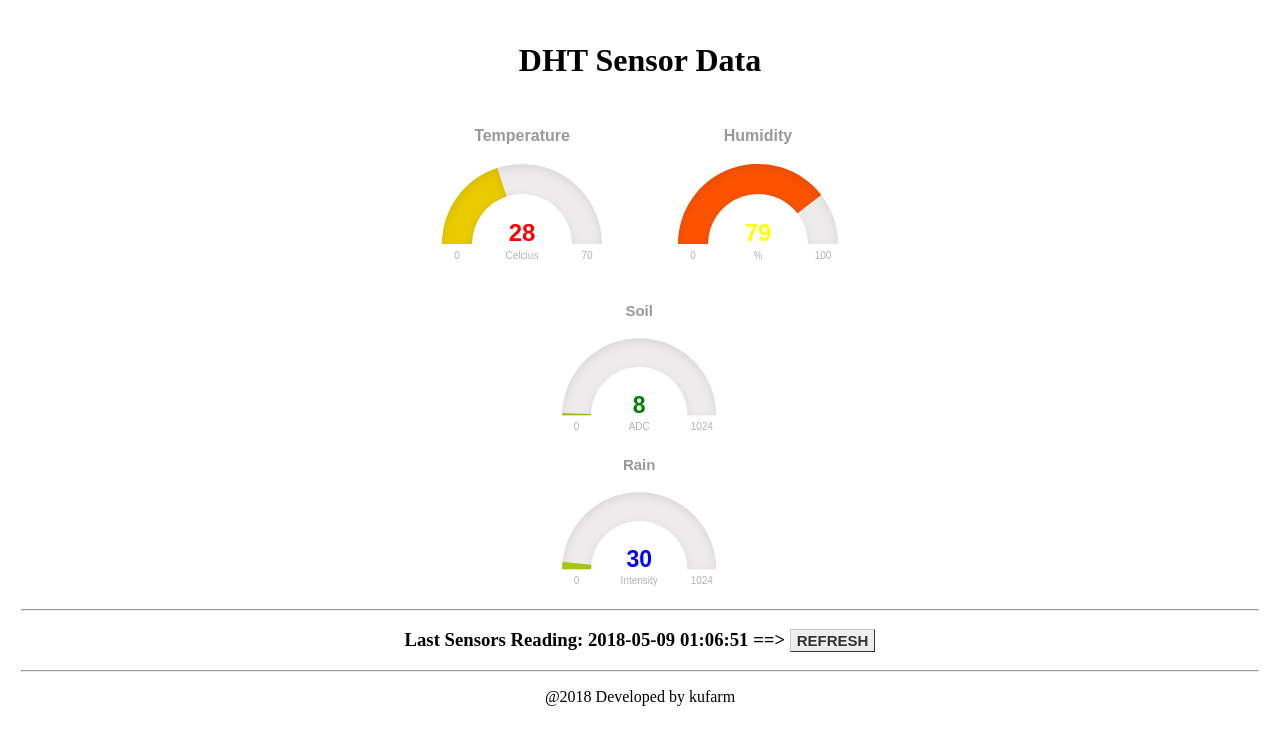
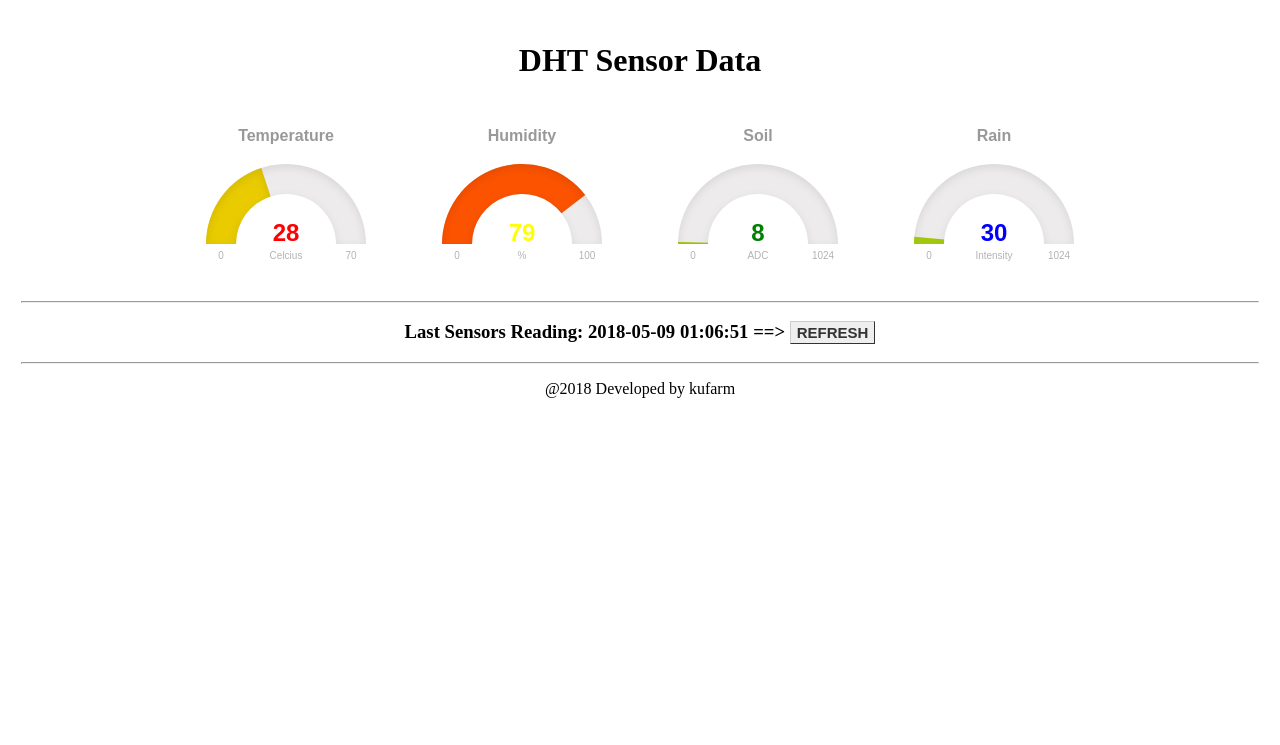
Before and after one commit to pramudityad/Kufarm_final-Project, a Flask app: page / in a window 1280 px wide. Shown: the top 745 px of the page. Run offline with Flask 2, Linux system fonts and the light colour scheme; data comes from the database, SQL or seed files in the repository.

Commit message:
modify index

```diff
--- a/new/webserver/templates/index.html
+++ b/new/webserver/templates/index.html
@@ -11,7 +11,9 @@
 		}
 
 		#g1,
-		#g2 {
+		#g2,
+		#g3,
+		#g4 {
 			width: 200px;
 			height: 160px;
 			display: inline-block;
```
